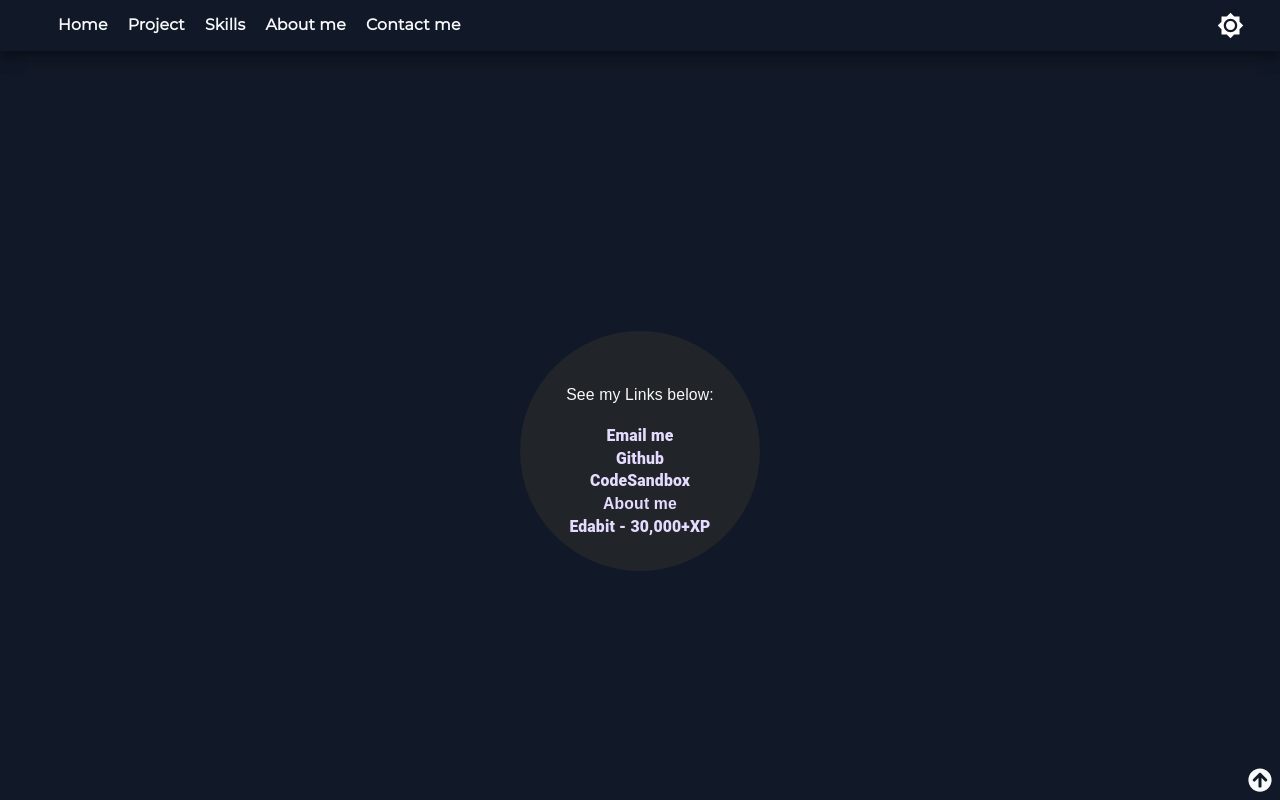
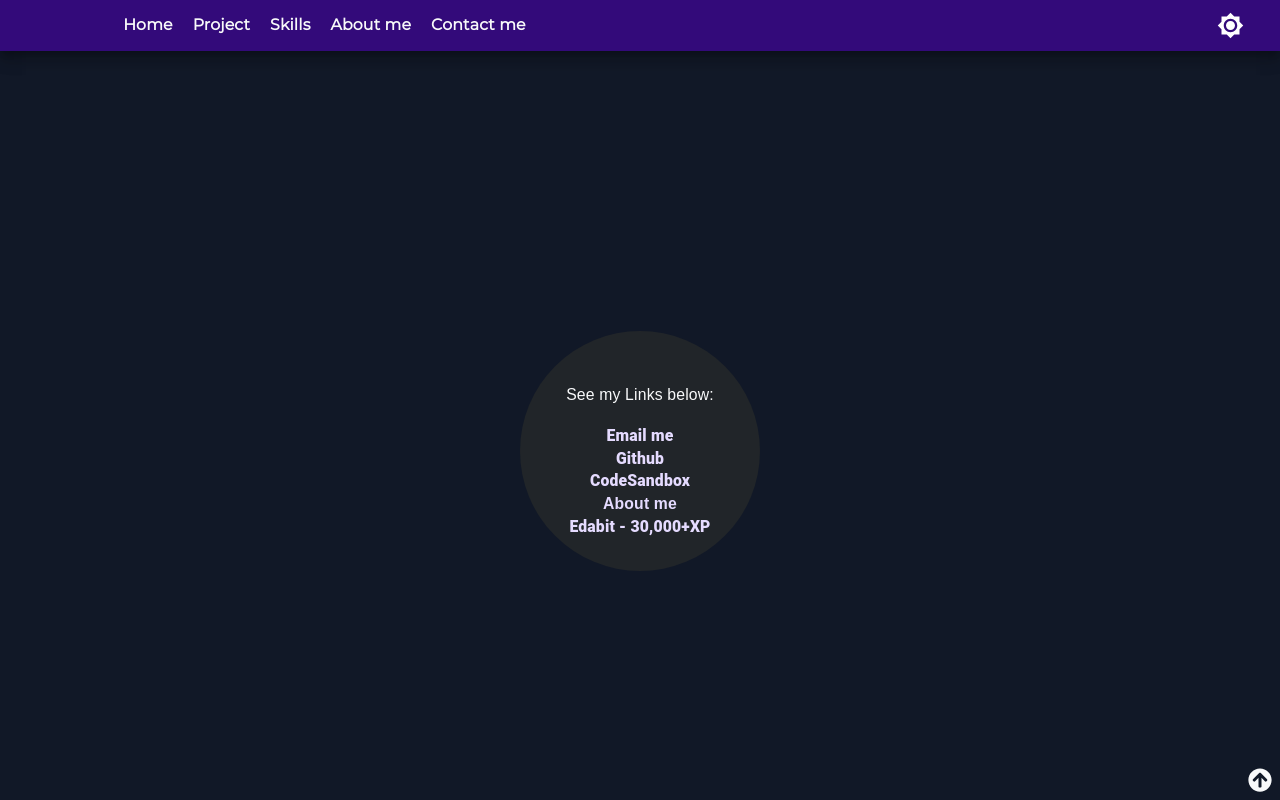
Before and after one commit to YutaMoriJP/Portfolio, a React (Create React App) app: page /contact in a window 1280 px wide. Shown: the top 800 px of the page. Built offline with nearby package versions, Linux system fonts and the light colour scheme.

Commit message:
navbar style updates

```diff
--- a/src/Components/Layout/Navbar.js
+++ b/src/Components/Layout/Navbar.js
@@ -9,6 +9,11 @@ import MenuIcon from "@material-ui/icons/Menu";
 import IconButton from "@material-ui/core/IconButton";
 import Drawer from "./Drawer";
 import Container from "@material-ui/core/Container";
+import styled from "styled-components";
+
+const NavBar = styled(AppBar)`
+  background: ${props => props.theme.navColor};
+`;
 
 const Navbar = () => {
   const classes = useStyle();
@@ -17,12 +22,17 @@ const Navbar = () => {
   const onClose = () => setOpen(false);
   const matches = useMediaQuery("(min-width:900px)");
   return (
-    <AppBar position="static" className={classes.appbar} elevation={10}>
+    <NavBar position="static" className={classes.appbar} elevation={10}>
       <Toolbar variant="dense">
         {matches && (
           <Container
             maxWidth="xl"
-            style={{ display: "flex", justifyContent: "flex-start" }}
+            style={{
+              display: "flex",
+              justifyContent: "flex-start",
+              width: "80%",
+              maxWidth: "1200px",
+            }}
           >
             <StyledLink to="/" tabindex={1}>
               Home
@@ -52,7 +62,7 @@ const Navbar = () => {
         <ThemeButton />
       </Toolbar>
       <Drawer open={open} onOpen={onOpen} onClose={onClose} />
-    </AppBar>
+    </NavBar>
   );
 };
 
--- a/src/GlobalStyle/theme.js
+++ b/src/GlobalStyle/theme.js
@@ -5,6 +5,7 @@ export const styledTheme = {
     black: "#212529",
     circle: "#212529",
     buttonLink: "#212529",
+    navColor: "#330a7a",
     link: { color: "#e5dbff", textDecoration: 0, fontWeight: 900 },
     titleColor: "#e5dbff",
     titleGradient: {
@@ -29,6 +30,7 @@ export const styledTheme = {
     circle: "#e9ecef",
     black: "#212529",
     buttonLink: "#e9ecef",
+    navColor: "#bac8ff",
     titleColor: "#1D428A",
     skills: {
       containerBg: "#212529",
--- a/src/GlobalStyle/useStyle.js
+++ b/src/GlobalStyle/useStyle.js
@@ -6,7 +6,7 @@ const useStyle = makeStyles({
   },
   appbar: {
     padding: 0,
-    background: "transparent",
+    background: "#330a7a",
   },
   themeButton: {
     marginLeft: "auto",
```
